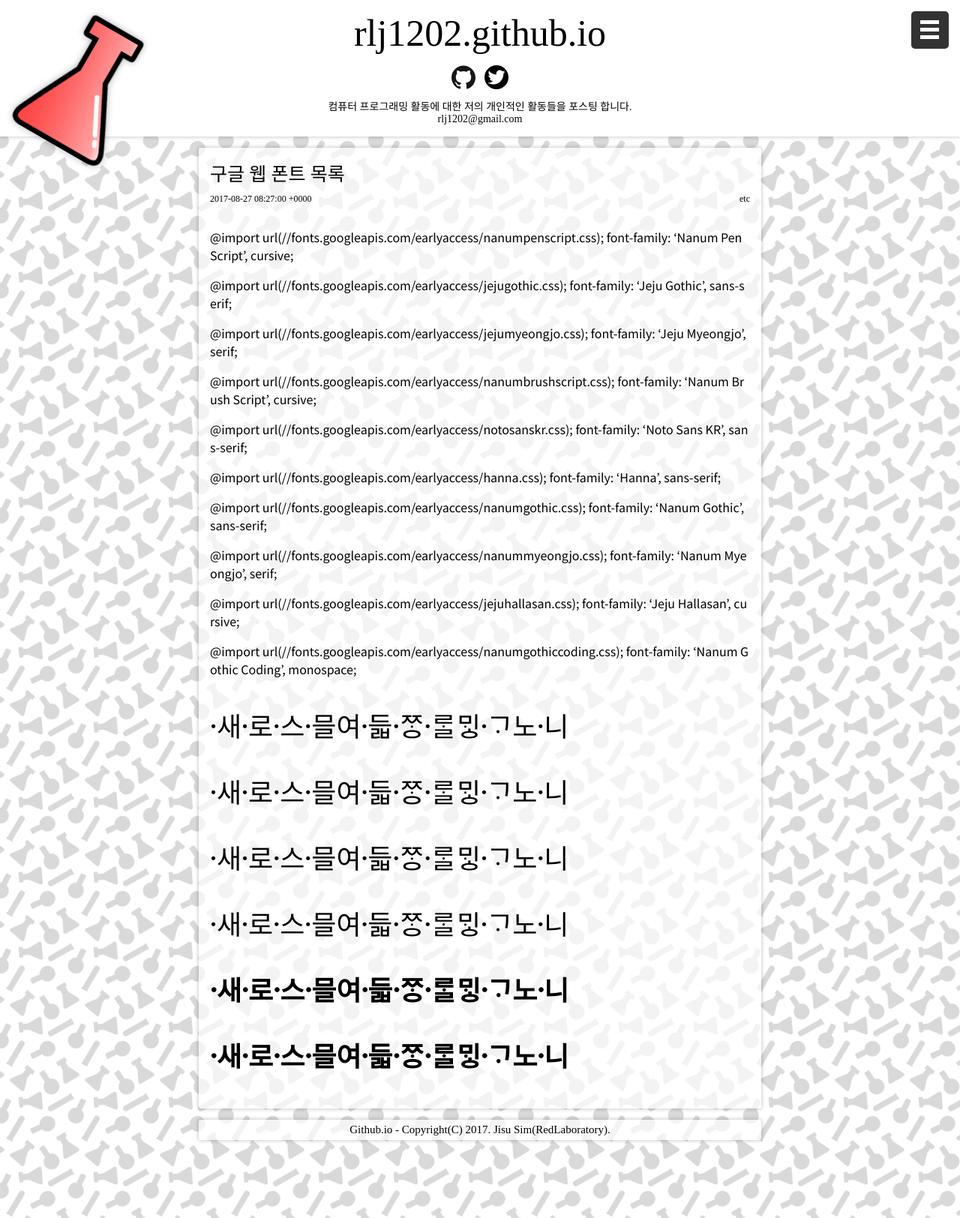
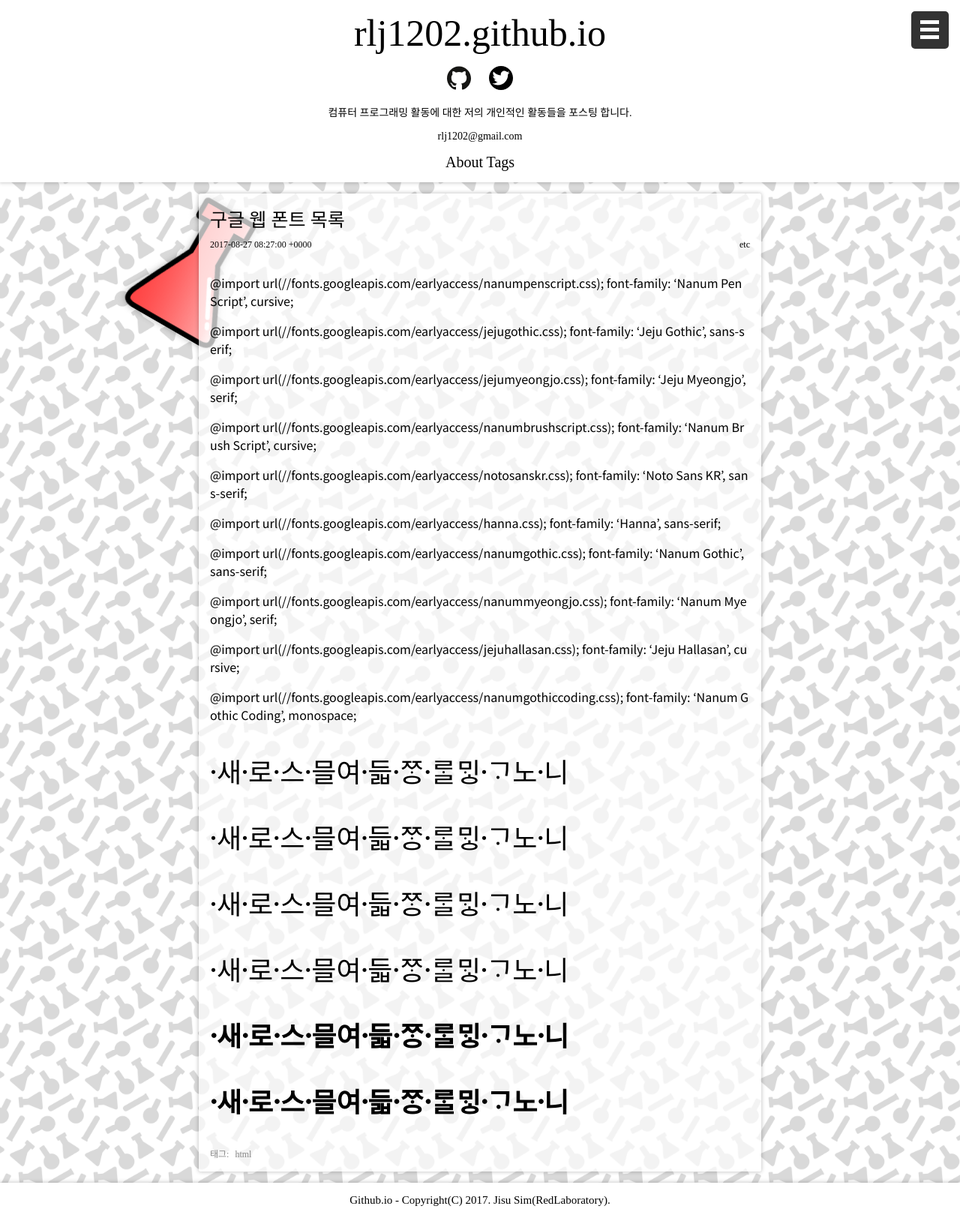
Before and after one commit to rlj1202/redlaboratory.github.io, a Jekyll site: the page built from _posts/2017-08-27-google-web-fonts.md, in a window 1280 px wide. Shown: the whole page at 75% size. Built offline with Jekyll 4.4.1, drawn with Linux system fonts in a browser that asks for light colours; some web fonts are replaced.

Commit message:
Add tag and about page.

```diff
--- a/_includes/article.html
+++ b/_includes/article.html
@@ -15,7 +15,7 @@
 		<div class="tags">
 			태그:
 			{% for tag in include.tags %}
-				{{ tag }}
+				<a href="/tags#{{ tag }}">{{ tag }}</a>
 			{% endfor %}
 		</div>
 	{% endif %}
--- a/_layouts/default.html
+++ b/_layouts/default.html
@@ -33,19 +33,23 @@
 </head>
 <body>
 	<header>
-		<img id="lab_bottle_big" src="/assets/lab_bottle_big.png" />
 		<a href="/">rlj1202.github.io</a>
-		<div>
+		<div id="info">
 			<a href="https://github.com/rlj1202"><img src="/assets/github.svg" width="32px" height="32px" /></a>
 			<a href="https://twitter.com/JisooSim"><img src="/assets/twitter.svg"/ width="32px" height="32px" /></a>
 			<div id="description">{{ site.description }}</div>
 			<div id="email">{{ site.email }}</div>
 		</div>
+		<div id="pages">
+			<a href="/about">About</a>
+			<a href="/tags">Tags</a>
+		</div>
 	</header>
 	<div id="wrapper">
+		<img id="lab_bottle_big" src="/assets/lab_bottle_big.png" />
 		{{ content }}
 	</div>
-	<footer class="box">
+	<footer>
 		Github.io - Copyright(C) 2017. Jisu Sim(RedLaboratory).
 	</footer>
 
--- a/_posts/2017-08-27-google-web-fonts.md
+++ b/_posts/2017-08-27-google-web-fonts.md
@@ -2,6 +2,7 @@
 layout:     post
 title:      구글 웹 폰트 목록
 categories: etc
+tags:       html
 date:       2017-08-27 17:27:00 +0900
 ---
 
--- a/assets/style.css
+++ b/assets/style.css
@@ -17,42 +17,56 @@
 	word-break: break-all;
 	box-shadow: 0 0 5px 1px rgba(0, 0, 0, 0.2);
 }
+header div#pages {
+	font-size: 20px;
+}
+header div#info {
+	font-size: 14px;
+	padding: 15px;
+}
+header div#info img {
+	margin: 0 10px;
+}
+header div#info div#description {
+	padding: 15px;
+}
 a, a:link, a:visited {
 	color: black;
 	text-decoration: none;
 }
-header div#description, header div#email {
-	font-size: 14px;
-}
 img#lab_bottle_big {
 	height:200px;
 	position: absolute;
-	left: 15px;
+	top: 0px;
+	left: -100px;
 	transform: rotate(30deg);
 	filter: drop-shadow(0px 0px 5px rgba(0, 0, 0, 0.3));
 	z-index: 1;
 }
-div#wrapper, footer {
+div#wrapper {
 	width: 750px;
 	margin: 0 auto;
 	box-sizing: border-box;
 	position: relative;
-	z-index: 2;
 }
 footer {
+	background-color: white;
+	box-shadow: 0 0 5px 1px rgba(0, 0, 0, 0.2);
 	text-align: center;
 	font-size: 15px;
-	padding: 5px;
-	margin: 15px auto;
+	padding: 15px;
+	z-index: 2;
 }
 .box {
 	border-radius: 3px;
 	background-color: rgba(255, 255, 255, 0.7);
 	box-shadow: 0px 0px 5px 1px rgba(0, 0, 0, 0.2);
+	padding: 10px;
+	margin: 15px auto;
+	position: relative;
 }
 article {
-	padding: 10px;
-	margin: 15px 0;
+	z-index: 2;
 }
 article .title {
 	font-size: 25px;
@@ -71,6 +85,11 @@
 	margin: 5px;
 	float: right;
 }
+article .tags, article .tags a:visited, article .tags a:link {
+	color: #888888;
+	font-size: 12px;
+	margin: 5px;
+}
 article section {
 	margin: 5px;
 	padding-top: 10px;
@@ -79,18 +98,20 @@
 	word-break: break-all;
 	/*font-family: 'Nanum Gothic', sans-serif;*/
 }
-article section h1 {
+h1 {
 	font-size: 30px;
+	font-weight: normal;
 	margin: 15px 0;
 }
-article section h2 {
+h2 {
 	font-size: 25px;
+	font-weight: normal;
 	margin: 15px 0;
 }
-article .tags {
-	color: #888888;
-	font-size: 12px;
-	margin: 5px;
+h3 {
+	font-size: 20px;
+	font-weight: normal;
+	margin: 15px 0;
 }
 input#nav_button_toggle {
 	display: none;
@@ -135,10 +156,7 @@
 	color: white;
 }
 @media (max-width:767px) {/* mobile */
-	img#lab_bottle_big {
-		display: none;
-	}
-	div#wrapper, footer {
+	div#wrapper {
 		width: auto;
 		margin: 0px;
 		box-sizing: border-box;
```
Also changed, not shown: about.md (+3 -1 lines), tags.md (added, +17 -0 lines), categories/etc.md (renamed from category/etc.md), categories/jekyll-about.md (renamed from category/jekyll-about.md), categories/jekyll.md (renamed from category/jekyll.md), categories/programming.md (renamed from category/programming.md).
